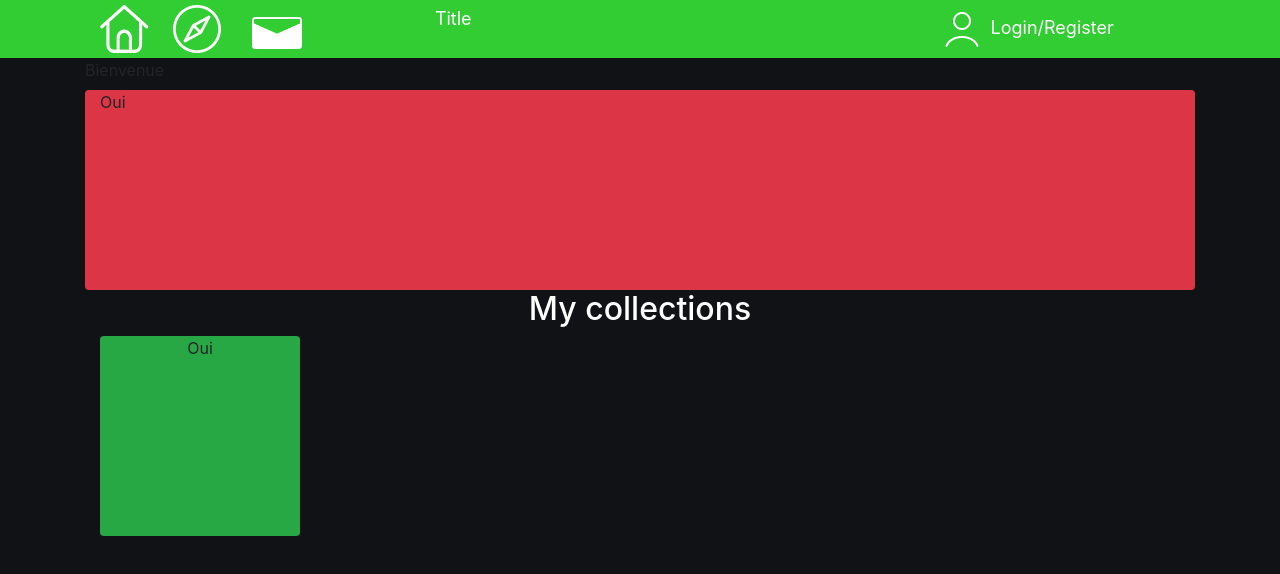
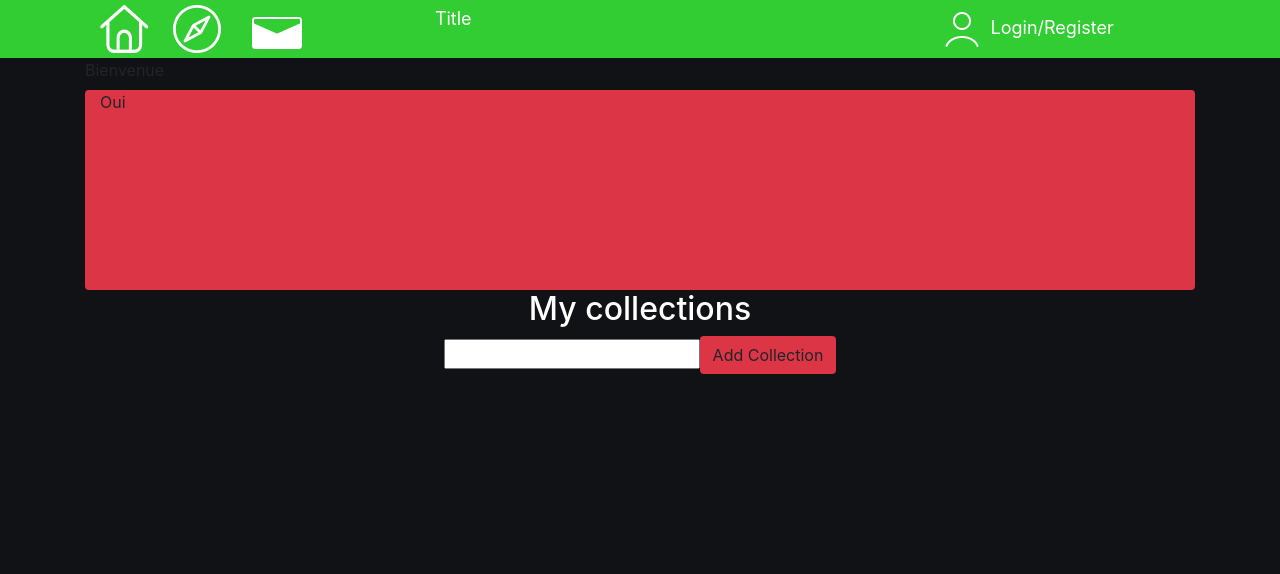
Before and after one commit to RaphaelCadillat/Web-project-L3, a Vue app: page / in a window 1280 px wide. Shown: the top 574 px of the page. Built offline with nearby package versions, Linux system fonts and the light colour scheme.

Commit message:
Second commit

```diff
--- a/src/components/Collections.vue
+++ b/src/components/Collections.vue
@@ -1,12 +1,15 @@
 <template>
 <div>
-  <section class="rounded bg-success" style="height: 200px; width: 200px">Oui</section>
+  <section class="rounded bg-success" style="height: 200px; width: 200px">{{title}}</section>
 </div>
 </template>
 
 <script>
 export default {
-  name: "Collections.vue"
+  name: "Collections.vue",
+  props:{
+    title : String
+  }
 }
 </script>
 
--- a/src/components/Homepage.vue
+++ b/src/components/Homepage.vue
@@ -8,7 +8,11 @@
     </section>
     <section class="container text-center">
     <h2 style="color: white">My collections</h2>
-      <Collections/>
+      <input v-model="titlecoll" type="text">
+      <button class="btn bg-danger" v-on:click="addcollec">Add Collection</button>
+      <div v-for="collecs in collec" v-bind:key="collecs">
+      <Collections :title=collecs.title />
+      </div>
 
     </section>
   </div>
@@ -22,6 +26,19 @@ export default {
     Collections
   },
 
+  data()  {
+    return {
+      collec:[],
+      titlecoll : ""
+    }
+  },
+  methods :{
+    addcollec(){
+      this.collec.push({title : this.titlecoll})
+    }
+  }
+
+
 
 }
 </script>
```
